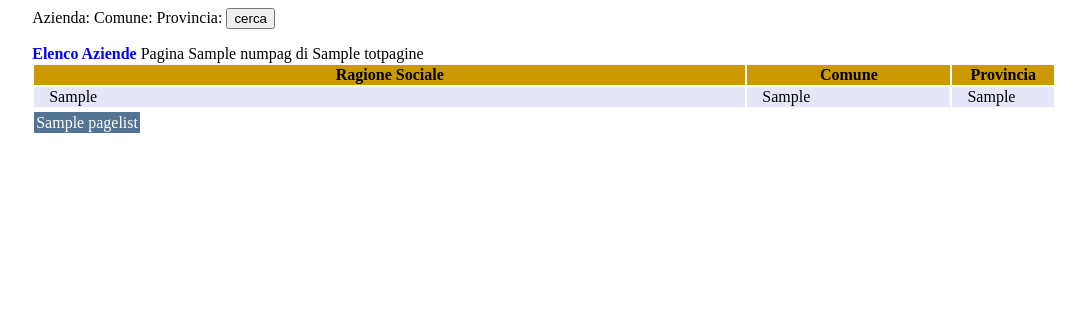
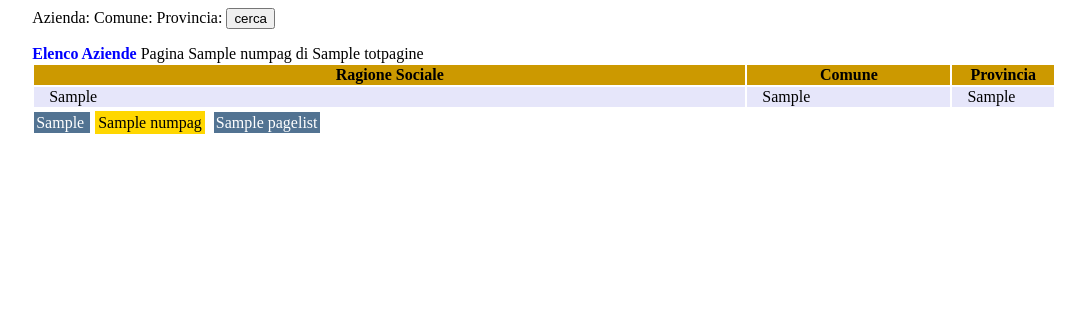
Before and after one commit to giuliofalco/e20, a Django app: template OffPcto/templates/aziende.html in a window 1280 px wide. Shown: the part 127-460 px from the top of the page, without its empty margins (39-1124 px from the left). Run offline with Django 4.2, Linux system fonts and the light colour scheme; tables that the repository leaves empty hold one stand-in row (values such as "Sample post"); the template is opened without the code that fills it: values that come from a table or form of the project are taken from there, most other values are stand-ins (such as "Sample title", 1, 10 or a date in 2020).

Commit message:
evidenziato il numero di pagina in giallo

```diff
--- a/OffPcto/templates/aziende.html
+++ b/OffPcto/templates/aziende.html
@@ -16,6 +16,7 @@
                      .pagine a {text-decoration: none}
                      .pagine {background: rgb(82, 115, 146); padding: 2px; margin:2px;
                              cursor: pointer; color: white;}
+                     #pagina_corr {background: gold; padding: 3px; margin: 3px;}
                      #titolo {font-weight: bold; color: blue;}
 
               </style>
@@ -59,6 +60,10 @@
                       {%endfor %}
               </table>
 
+              {%for pg in pagelist0 %}
+                     <span id={{pg}} class=pagine onClick=choose_page({{pg}})>{{pg}} </span>
+              {% endfor%}
+              <span id="pagina_corr">{{numpag}}</span>
               {%for pg in pagelist %}
                      <span id={{pg}} class=pagine onClick=choose_page({{pg}})>{{pg}} </span>
               {% endfor%}
--- a/OffPcto/views.py
+++ b/OffPcto/views.py
@@ -21,8 +21,9 @@ def aziende(request):
 
     pag = Paginator(elenco,20)
     totpagine = pag.num_pages
-    pagelist = range(1,totpagine+1)
     numpag = request.GET.get('pagina',1)
+    pagelist = range(int(numpag)+1,totpagine+1)
+    pagelist0 = range(1,int(numpag))
     pagina = pag.page(numpag)
 
     context = {'object_list': pagina,           # la pagina con i dati da visualizzare
@@ -30,5 +31,6 @@ def aziende(request):
                'totpagine': totpagine,
                'numpag' : numpag,
                'pagelist': pagelist,
+               'pagelist0': pagelist0,
               }
     return render(request,"aziende.html",context)
```
